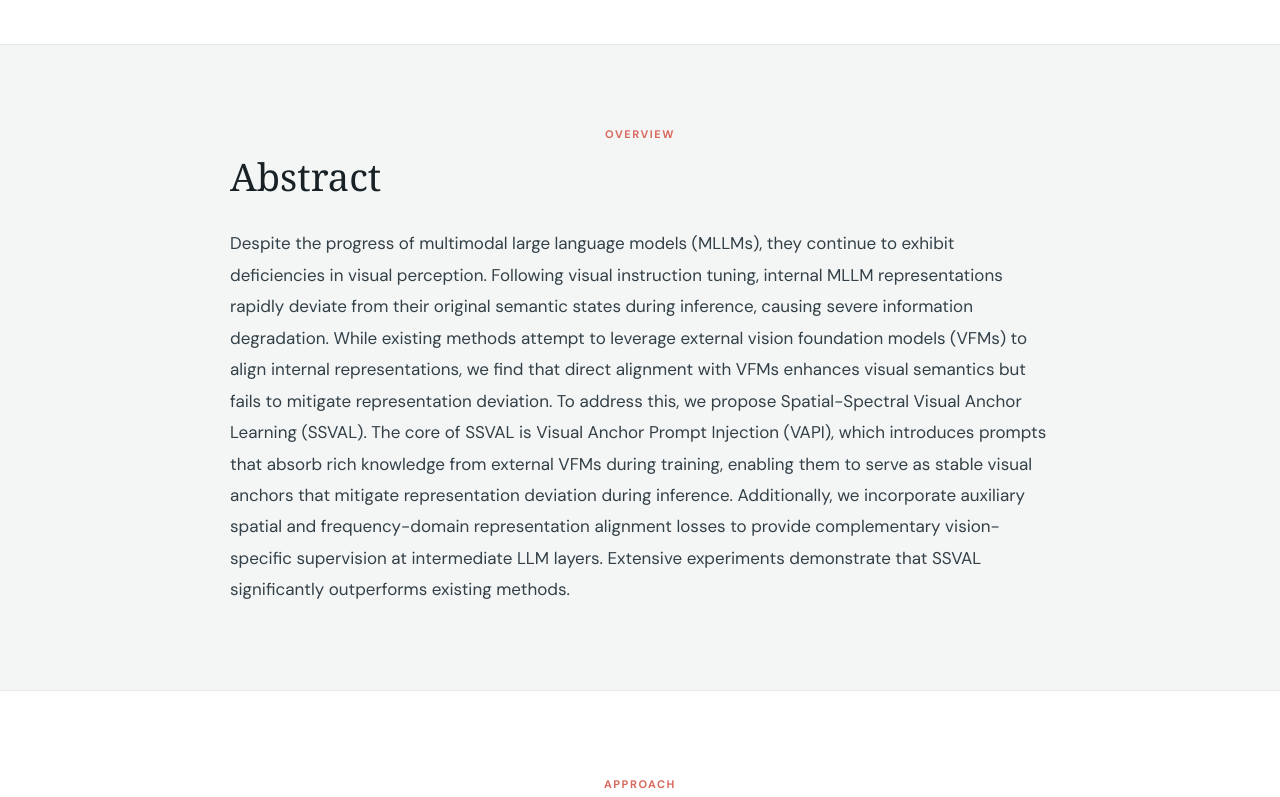
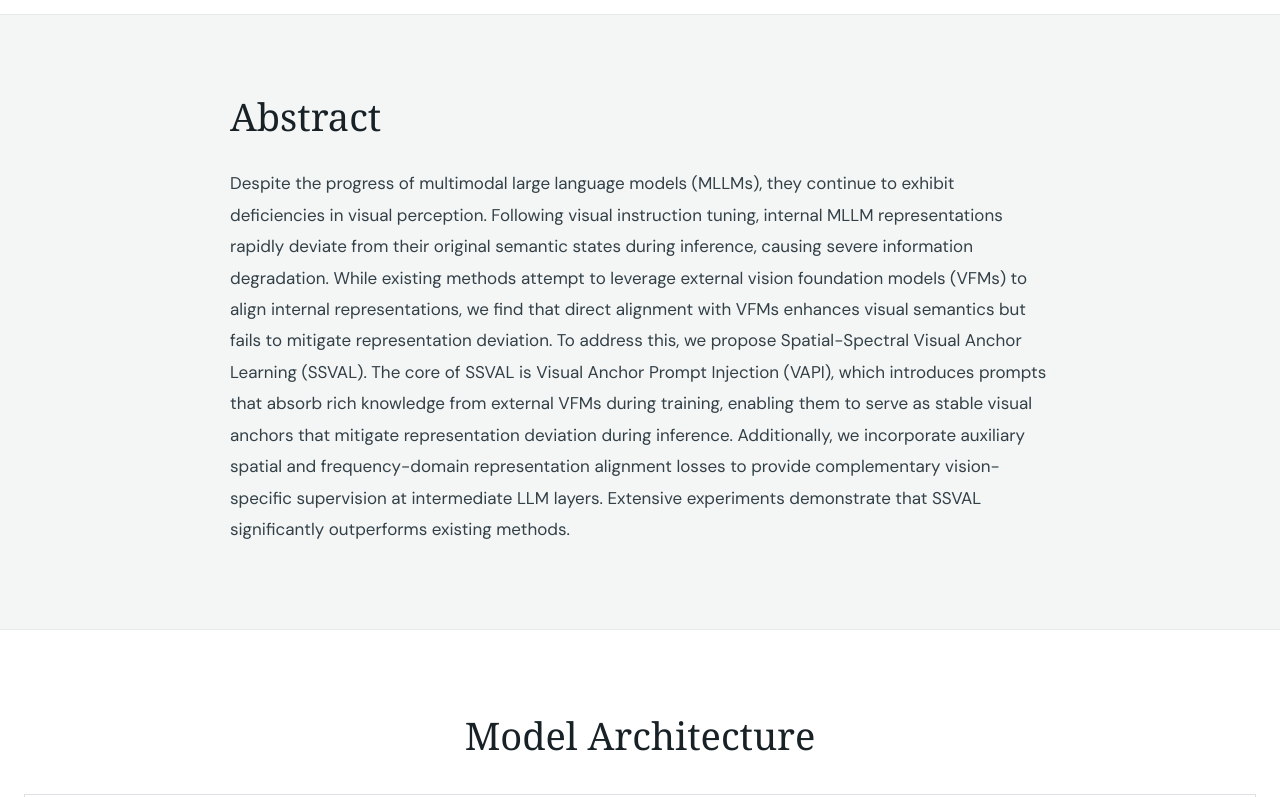
Before and after one commit to msls38/SSVAL, a plain HTML site: page index.html in a window 1280 px wide. Shown: the part 1340-2137 px from the top of the page. Drawn offline with Linux system fonts and the light colour scheme.

Commit message:
Remove decorative section labels

```diff
--- a/index.html
+++ b/index.html
@@ -58,7 +58,6 @@
     <section class="intro container wide">
       <div class="intro-grid">
         <div>
-          <p class="section-label">The challenge</p>
           <div class="question">How can an MLLM retain rich visual evidence as representations propagate through deeper language layers?</div>
         </div>
         <p class="intro-copy"><strong>SSVAL learns visual anchors that stay with the model during inference.</strong> Prompts absorb complementary knowledge from external vision foundation models during training, while spatial and frequency-domain objectives provide targeted supervision to intermediate layers. The result is stronger visual perception without carrying the external VFM into deployment.</p>
@@ -73,7 +72,6 @@
 
     <section class="section-band">
       <div class="container narrow">
-        <p class="section-label">Overview</p>
         <h2>Abstract</h2>
         <div class="abstract-text">
           <p>Despite the progress of multimodal large language models (MLLMs), they continue to exhibit deficiencies in visual perception. Following visual instruction tuning, internal MLLM representations rapidly deviate from their original semantic states during inference, causing severe information degradation. While existing methods attempt to leverage external vision foundation models (VFMs) to align internal representations, we find that direct alignment with VFMs enhances visual semantics but fails to mitigate representation deviation. To address this, we propose Spatial-Spectral Visual Anchor Learning (SSVAL). The core of SSVAL is Visual Anchor Prompt Injection (VAPI), which introduces prompts that absorb rich knowledge from external VFMs during training, enabling them to serve as stable visual anchors that mitigate representation deviation during inference. Additionally, we incorporate auxiliary spatial and frequency-domain representation alignment losses to provide complementary vision-specific supervision at intermediate LLM layers. Extensive experiments demonstrate that SSVAL significantly outperforms existing methods.</p>
@@ -83,7 +81,6 @@
 
     <section class="method container wide">
       <div class="section-heading">
-        <p class="section-label">Approach</p>
         <h2>Model Architecture</h2>
       </div>
       <figure class="main-figure">
@@ -102,7 +99,6 @@
     <section class="section-band results">
       <div class="container wide">
         <div class="section-heading">
-          <p class="section-label">Evaluation</p>
           <h2>Experiment Results</h2>
         </div>
         <p class="result-lead"><strong>SSVAL achieves consistent gains with negligible inference cost.</strong> The training-only alignment objectives add no deployment overhead, while the retained visual anchors require only a marginal increase in parameters and computation.</p>
--- a/style.css
+++ b/style.css
@@ -120,14 +120,6 @@ sup { color: #50737f; font-size: .68em; }
   max-width: 1110px;
   margin: 0 auto 52px;
 }
-.section-label {
-  margin: 0 0 12px;
-  color: var(--coral);
-  font-size: 11px;
-  font-weight: 700;
-  letter-spacing: .14em;
-  text-transform: uppercase;
-}
 .question {
   padding-left: 22px;
   border-left: 3px solid var(--blue);
@@ -144,9 +136,7 @@ sup { color: #50737f; font-size: .68em; }
 figcaption { max-width: 720px; margin: 14px auto 0; color: var(--muted); text-align: center; font-size: 12px; }
 
 .section-band { padding: 80px 0 84px; background: var(--band); border-block: 1px solid #e7ebea; }
-.section-band .section-label { text-align: center; }
 .section-heading { margin-bottom: 36px; text-align: center; }
-.section-heading .section-label { margin-bottom: 9px; }
 h2 {
   margin: 0 0 30px;
   font-family: Georgia, "Times New Roman", serif;
```
